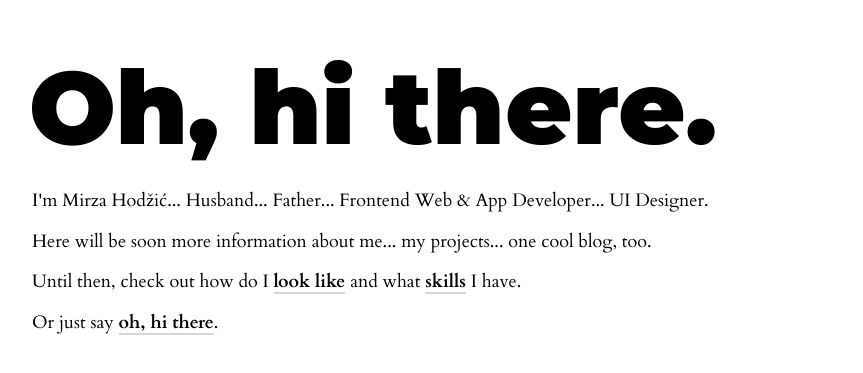
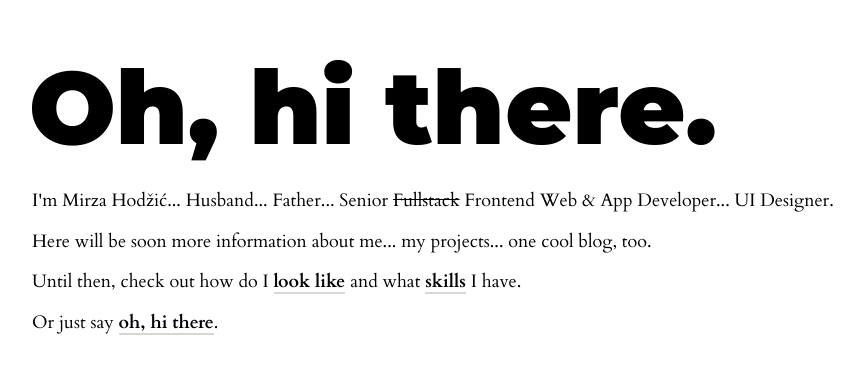
Before and after one commit to MirzaHodzic/MirzaHodzic.github.io, a plain HTML site: page index.html in a window 1280 px wide. Shown: the part 211-584 px from the top of the page, without its empty margins (0-863 px from the left). Drawn offline with nearby package versions, Linux system fonts and the light colour scheme.

Commit message:
Update index.html

```diff
--- a/index.html
+++ b/index.html
@@ -8,7 +8,7 @@
 
   <title>Mirza Hodzic</title>
 
-  <meta name="description" content="I'm Mirza Hodžić... Husband... Father... Frontend Web & App Developer... UI Designer.">
+  <meta name="description" content="I'm Mirza Hodžić... Husband... Father... Senior Frontend Web & App Developer... UI Designer.">
   <meta name="author" content="Mirza Hodzic">
 
   <style>
@@ -26,7 +26,7 @@
 
       <div class="main">
         <h1>Oh, hi there.</h1>
-        <p>I'm Mirza Hodžić... Husband... Father... Frontend Web & App Developer... UI Designer.</p>
+        <p>I'm Mirza Hodžić... Husband... Father... Senior <s>Fullstack</s> Frontend Web & App Developer... UI Designer.</p>
         <p>Here will be soon more information about me... my projects... one cool blog, too.</p>
         <p>Until then, check out how do I <a href="https://www.instagram.com/mirzahodzic88/" class="regular-link">look like</a> and what <a href="https://www.linkedin.com/in/mirzahodzic88/" class="regular-link">skills</a> I have.</p>
         <p>Or just say <a href="mailto:mirzahodzic88@gmail.com" class="regular-link">oh, hi there</a>.</p>
```
